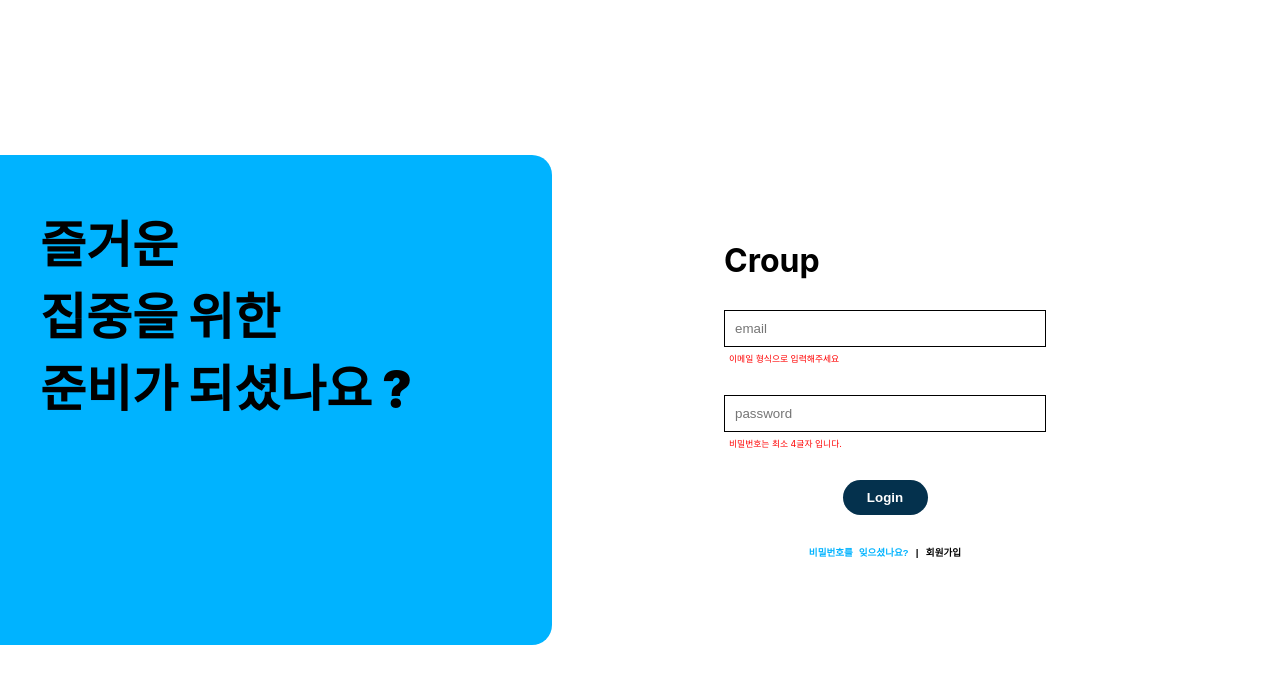
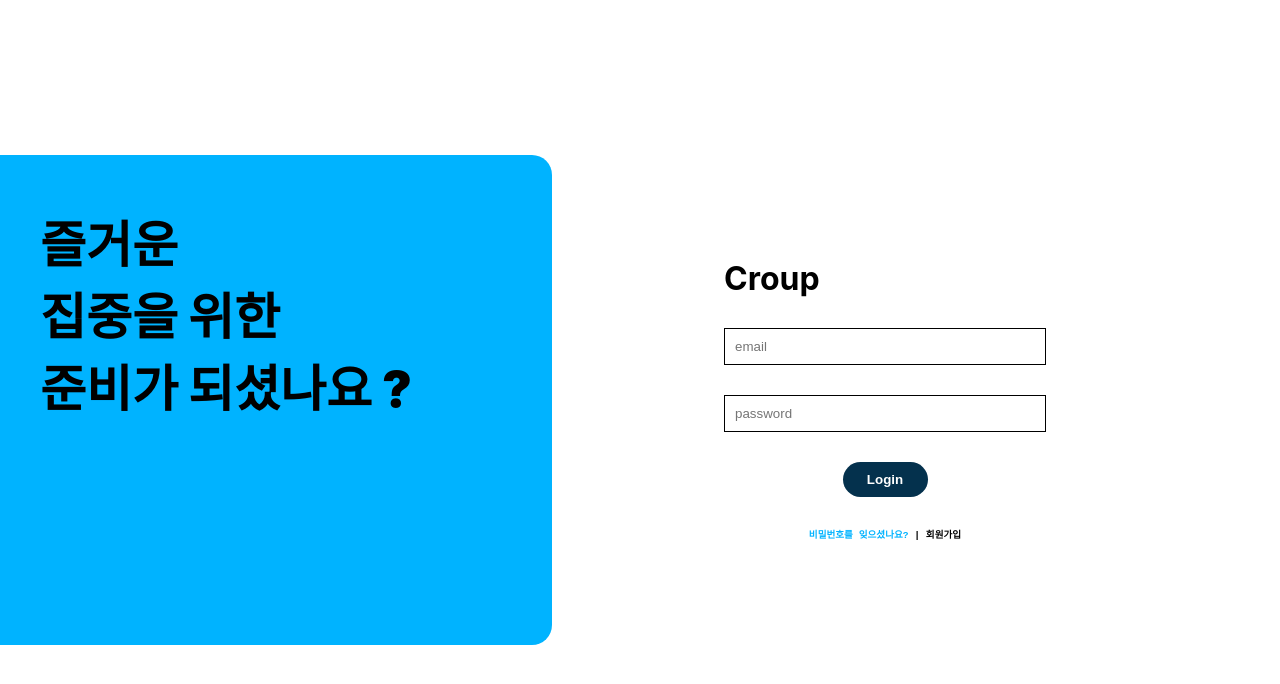
Before and after one commit to programmers-Y2J/CROUP-frontEnd, a React (Create React App) app: page /login in a window 1280 px wide. Shown: the top 684 px of the page. Built offline with nearby package versions, Linux system fonts and the light colour scheme.

Commit message:
Feat:유효성검사

```diff
--- a/src/components/Login/LoginForm.jsx
+++ b/src/components/Login/LoginForm.jsx
@@ -46,12 +46,20 @@ const RegisterBtnWrapper = styled.pre`
 function LoginForm() {
   const [email, setEmail] = useState('');
   const [password, setPassword] = useState('');
+  const [emailValid, setEmailValid] = useState(false);
+  const [passwordValid, setPasswordValid] = useState(false);
 
   const handleEmailChange = (e) => {
+    const regex = /^\w+([-+.']\w+)*@\w+([-.]\w+)*\.\w+([-.]\w+)*$/;
+    const isValid = regex.test(e.target.value);
+    setEmailValid(!isValid);
     setEmail(e.target.value);
   };
 
   const handlePasswordChange = (e) => {
+    const regex = /.{4,}/;
+    const isValid = regex.test(e.target.value);
+    setPasswordValid(!isValid);
     setPassword(e.target.value);
   };
 
@@ -79,9 +87,9 @@ function LoginForm() {
       <LoginFormWrapper onSubmit={handleSubmit}>
         <h1>Croup</h1>
         <Input placeholder="email" type="email" value={email} onChange={handleEmailChange} />
-        <Validtion text="이메일 형식으로 입력해주세요" />
+        {emailValid ? <Validtion text="이메일 형식으로 입력해주세요" /> : null}
         <Input placeholder="password" type="password" value={password} onChange={handlePasswordChange} />
-        <Validtion text="비밀번호는 최소 4글자 입니다." />
+        {passwordValid ? <Validtion text="비밀번호는 최소 4글자 입니다." /> : null}
         <button type="submit">Login</button>
         <RegisterBtnWrapper>
           <span>비밀번호를 잊으셨나요? </span>| 회원가입
```
